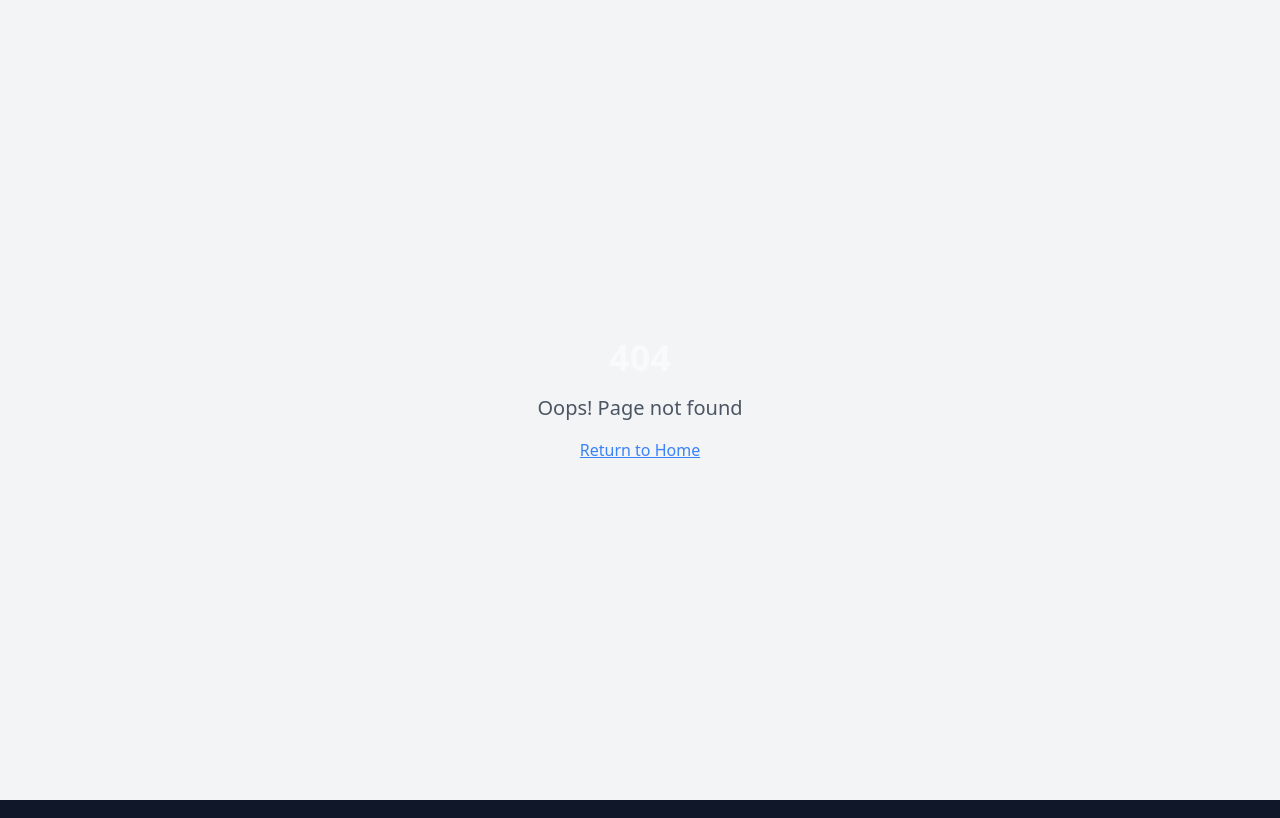
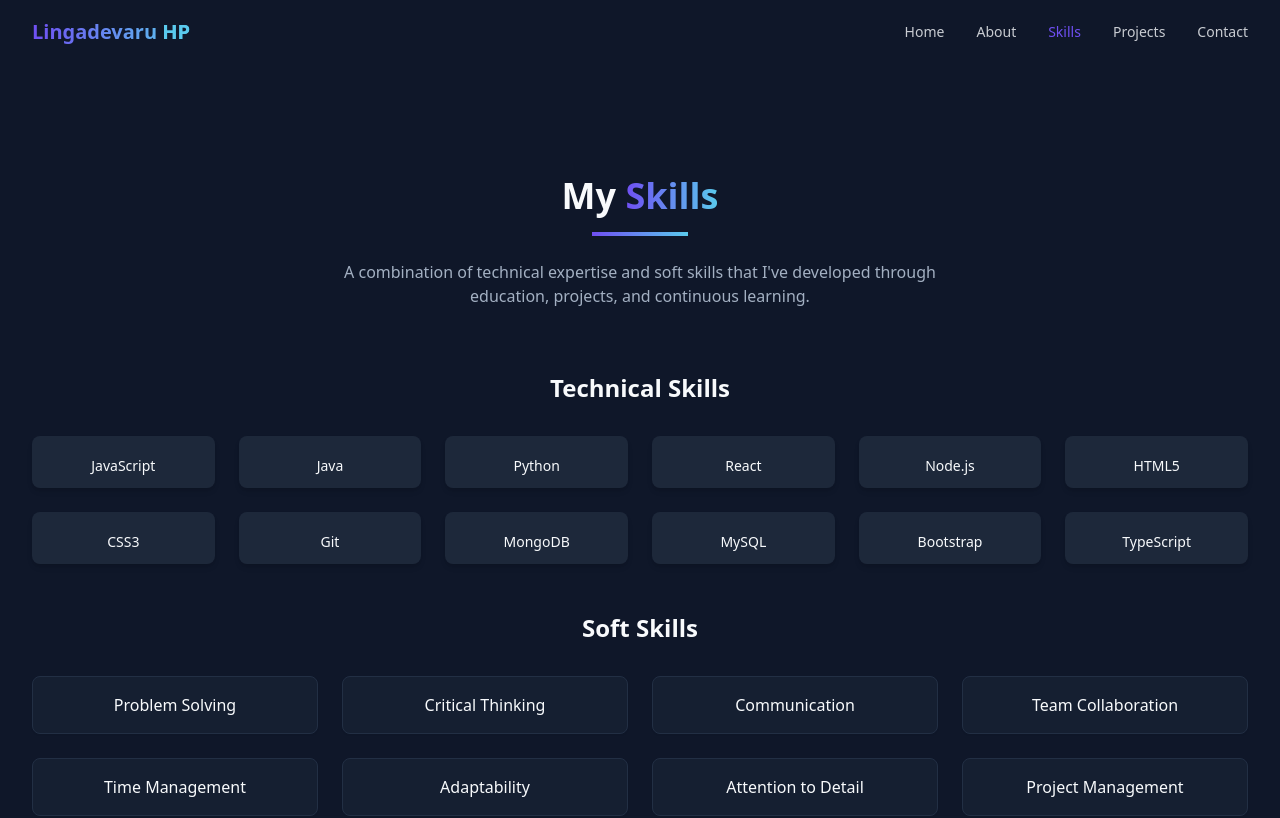
Before and after one commit to lingadevaru-hp/hp-portfolio-reborn, a React (Vite) app: page /skills in a window 1280 px wide. Before the commit this address had no page. Shown: the top 818 px of the page. Built offline with nearby package versions, Linux system fonts and the light colour scheme.

Commit message:
Refactor: Implement multi-page structure
Restructure the application to use separate pages for each section (About, Skills, Projects, Contact).

```diff
--- a/src/App.tsx
+++ b/src/App.tsx
@@ -1,9 +1,14 @@
+
 import { Toaster } from "@/components/ui/toaster";
 import { Toaster as Sonner } from "@/components/ui/sonner";
 import { TooltipProvider } from "@/components/ui/tooltip";
 import { QueryClient, QueryClientProvider } from "@tanstack/react-query";
 import { BrowserRouter, Routes, Route } from "react-router-dom";
 import Index from "./pages/Index";
+import About from "./pages/About";
+import Skills from "./pages/Skills";
+import Projects from "./pages/Projects";
+import Contact from "./pages/Contact";
 import NotFound from "./pages/NotFound";
 
 const queryClient = new QueryClient();
@@ -16,7 +21,10 @@ const App = () => (
       <BrowserRouter>
         <Routes>
           <Route path="/" element={<Index />} />
-          {/* ADD ALL CUSTOM ROUTES ABOVE THE CATCH-ALL "*" ROUTE */}
+          <Route path="/about" element={<About />} />
+          <Route path="/skills" element={<Skills />} />
+          <Route path="/projects" element={<Projects />} />
+          <Route path="/contact" element={<Contact />} />
           <Route path="*" element={<NotFound />} />
         </Routes>
       </BrowserRouter>
--- a/src/components/Navbar.tsx
+++ b/src/components/Navbar.tsx
@@ -1,11 +1,13 @@
 
 import { useState, useEffect } from "react";
+import { Link, useLocation } from "react-router-dom";
 import { Button } from "@/components/ui/button";
 import { Menu, X } from "lucide-react";
 
 const Navbar = () => {
   const [isMenuOpen, setIsMenuOpen] = useState(false);
   const [isScrolled, setIsScrolled] = useState(false);
+  const location = useLocation();
 
   useEffect(() => {
     const handleScroll = () => {
@@ -25,11 +27,11 @@ const Navbar = () => {
   };
 
   const navLinks = [
-    { name: "Home", href: "#home" },
-    { name: "About", href: "#about" },
-    { name: "Skills", href: "#skills" },
-    { name: "Projects", href: "#projects" },
-    { name: "Contact", href: "#contact" },
+    { name: "Home", href: "/" },
+    { name: "About", href: "/about" },
+    { name: "Skills", href: "/skills" },
+    { name: "Projects", href: "/projects" },
+    { name: "Contact", href: "/contact" },
   ];
 
   return (
@@ -37,22 +39,26 @@ const Navbar = () => {
       <div className="max-w-7xl mx-auto px-4 sm:px-6 lg:px-8">
         <div className="flex justify-between h-16 items-center">
           <div className="flex-shrink-0">
-            <a href="#home" className="text-xl font-bold gradient-text">
+            <Link to="/" className="text-xl font-bold gradient-text">
               Lingadevaru<span className="text-accent"> HP</span>
-            </a>
+            </Link>
           </div>
 
           {/* Desktop Menu */}
           <div className="hidden md:block">
             <div className="ml-10 flex items-center space-x-8">
               {navLinks.map((link) => (
-                <a
+                <Link
                   key={link.name}
-                  href={link.href}
-                  className="text-foreground/80 hover:text-primary transition-colors duration-300 text-sm font-medium"
+                  to={link.href}
+                  className={`text-sm font-medium transition-colors duration-300 ${
+                    location.pathname === link.href
+                      ? "text-primary"
+                      : "text-foreground/80 hover:text-primary"
+                  }`}
                 >
                   {link.name}
-                </a>
+                </Link>
               ))}
             </div>
           </div>
@@ -80,14 +86,18 @@ const Navbar = () => {
         <div className="md:hidden bg-background/95 backdrop-blur-md">
           <div className="px-2 pt-2 pb-3 space-y-1 sm:px-3">
             {navLinks.map((link) => (
-              <a
+              <Link
                 key={link.name}
-                href={link.href}
-                className="text-foreground block px-3 py-2 text-base font-medium hover:bg-secondary rounded-md"
+                to={link.href}
+                className={`block px-3 py-2 text-base font-medium rounded-md ${
+                  location.pathname === link.href
+                    ? "bg-primary/10 text-primary"
+                    : "text-foreground hover:bg-secondary rounded-md"
+                }`}
                 onClick={() => setIsMenuOpen(false)}
               >
                 {link.name}
-              </a>
+              </Link>
             ))}
           </div>
         </div>
--- a/src/components/ProjectsSection.tsx
+++ b/src/components/ProjectsSection.tsx
@@ -1,4 +1,3 @@
-
 import { useState, useEffect } from "react";
 import { Card, CardContent, CardDescription, CardFooter, CardHeader, CardTitle } from "@/components/ui/card";
 import { Badge } from "@/components/ui/badge";
@@ -12,7 +11,7 @@ interface Repository {
   html_url: string;
   homepage: string;
   topics: string[];
-  fork: boolean; // Added the fork property
+  fork: boolean;
 }
 
 const ProjectsSection = () => {
@@ -32,7 +31,6 @@ const ProjectsSection = () => {
 
         const data = await response.json();
 
-        // Filter out forked repositories and sort by updated date
         const filteredProjects = data
           .filter((repo: Repository) => !repo.fork)
           .slice(0, 6);
@@ -41,7 +39,6 @@ const ProjectsSection = () => {
       } catch (err) {
         console.error("Error fetching projects:", err);
         setError("Failed to load projects. Please try again later.");
-        // Set fallback projects if GitHub API fails
         setProjects([
           {
             id: 1,
@@ -49,7 +46,8 @@ const ProjectsSection = () => {
             description: "Personal portfolio website built with React and Tailwind CSS",
             html_url: "#",
             homepage: "#",
-            topics: ["react", "typescript", "tailwindcss"]
+            topics: ["react", "typescript", "tailwindcss"],
+            fork: false
           },
           {
             id: 2,
@@ -57,7 +55,8 @@ const ProjectsSection = () => {
             description: "Full-stack e-commerce application with user authentication and payment processing",
             html_url: "#",
             homepage: "#",
-            topics: ["javascript", "node", "mongodb", "express"]
+            topics: ["javascript", "node", "mongodb", "express"],
+            fork: false
           },
           {
             id: 3,
@@ -65,7 +64,8 @@ const ProjectsSection = () => {
             description: "A task management application with drag-and-drop functionality",
             html_url: "#",
             homepage: "#",
-            topics: ["react", "redux", "firebase"]
+            topics: ["react", "redux", "firebase"],
+            fork: false
           }
         ]);
       } finally {
--- /dev/null
+++ b/src/pages/About.tsx
@@ -0,0 +1,18 @@
+
+import AboutSection from "@/components/AboutSection";
+import Navbar from "@/components/Navbar";
+import Footer from "@/components/Footer";
+
+const About = () => {
+  return (
+    <div className="min-h-screen flex flex-col">
+      <Navbar />
+      <main className="flex-grow">
+        <AboutSection />
+      </main>
+      <Footer />
+    </div>
+  );
+};
+
+export default About;
--- /dev/null
+++ b/src/pages/Contact.tsx
@@ -0,0 +1,18 @@
+
+import ContactSection from "@/components/ContactSection";
+import Navbar from "@/components/Navbar";
+import Footer from "@/components/Footer";
+
+const Contact = () => {
+  return (
+    <div className="min-h-screen flex flex-col">
+      <Navbar />
+      <main className="flex-grow">
+        <ContactSection />
+      </main>
+      <Footer />
+    </div>
+  );
+};
+
+export default Contact;
--- a/src/pages/Index.tsx
+++ b/src/pages/Index.tsx
@@ -1,16 +1,11 @@
 
 import Navbar from "@/components/Navbar";
 import HeroSection from "@/components/HeroSection";
-import AboutSection from "@/components/AboutSection";
-import SkillsSection from "@/components/SkillsSection";
-import ProjectsSection from "@/components/ProjectsSection";
-import ContactSection from "@/components/ContactSection";
 import Footer from "@/components/Footer";
 import { useEffect } from "react";
 
 const Index = () => {
   useEffect(() => {
-    // Add Devicon for tech icons
     const deviconLink = document.createElement("link");
     deviconLink.rel = "stylesheet";
     deviconLink.href = "https://cdn.jsdelivr.net/gh/devicons/devicon@v2.15.1/devicon.min.css";
@@ -26,10 +21,6 @@ const Index = () => {
       <Navbar />
       <main className="flex-grow">
         <HeroSection />
-        <AboutSection />
-        <SkillsSection />
-        <ProjectsSection />
-        <ContactSection />
       </main>
       <Footer />
     </div>
--- /dev/null
+++ b/src/pages/Projects.tsx
@@ -0,0 +1,18 @@
+
+import ProjectsSection from "@/components/ProjectsSection";
+import Navbar from "@/components/Navbar";
+import Footer from "@/components/Footer";
+
+const Projects = () => {
+  return (
+    <div className="min-h-screen flex flex-col">
+      <Navbar />
+      <main className="flex-grow">
+        <ProjectsSection />
+      </main>
+      <Footer />
+    </div>
+  );
+};
+
+export default Projects;
--- /dev/null
+++ b/src/pages/Skills.tsx
@@ -0,0 +1,18 @@
+
+import SkillsSection from "@/components/SkillsSection";
+import Navbar from "@/components/Navbar";
+import Footer from "@/components/Footer";
+
+const Skills = () => {
+  return (
+    <div className="min-h-screen flex flex-col">
+      <Navbar />
+      <main className="flex-grow">
+        <SkillsSection />
+      </main>
+      <Footer />
+    </div>
+  );
+};
+
+export default Skills;
```
